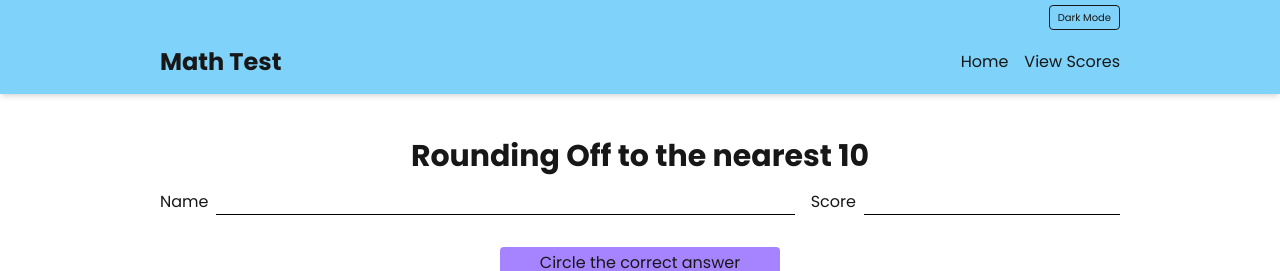
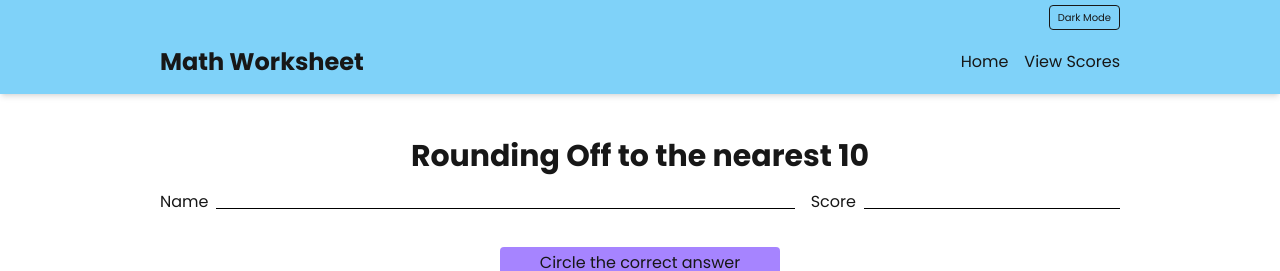
Before and after one commit to kahhong86/interview-bridgeasia, a Next.js app: page / in a window 1280 px wide. Shown: the top 271 px of the page. Built offline with nearby package versions, Linux system fonts and the light colour scheme; no server answers.

Commit message:
Fixed reset issue and dark mode issue

```diff
--- a/app/globals.css
+++ b/app/globals.css
@@ -36,6 +36,9 @@ body {
   background: transparent;
   color: #fff;
 }
+.dark-mode .score-list:nth-child(even) {
+  background-color: #333;
+}
 
 .score-list {
   display: flex;
--- a/app/scores/page.tsx
+++ b/app/scores/page.tsx
@@ -1,13 +1,14 @@
 import React from "react";
 import ScoreList from "../../src/components/scorelist";
 import type { Metadata } from "next";
+import { FC } from "react";
 
 export const metadata: Metadata = {
   title: "Math Test App",
   description: "Show all scores",
 };
 
-const ScoreListPage: React.FC = () => {
+const ScoreListPage: FC = () => {
   return (
     <ScoreList />
   );
--- a/src/components/header/index.tsx
+++ b/src/components/header/index.tsx
@@ -1,9 +1,10 @@
 import React from "react";
 import Link from "next/link";
+import { FC } from "react";
 
-const Header: React.FC = () => (
+const Header: FC = () => (
   <header className="flex justify-between items-center py-4">
-    <h1 className="text-2xl font-bold">Math Test</h1>
+    <Link href="/"><h1 className="text-2xl font-bold">Math Worksheet</h1></Link>
     <nav>
       <Link href="/" className="mr-4">Home</Link>
       <Link href="/scores">View Scores</Link>
--- a/src/components/homepage/index.tsx
+++ b/src/components/homepage/index.tsx
@@ -1,19 +1,21 @@
 "use client";
 
 import QuestionList from "../questions";
-import React, { useState } from "react";
+import React, { useState, ChangeEvent, FC } from "react";
 import app from "@/firebaseConfig";
 import { getFirestore, setDoc, doc } from "firebase/firestore";
 import Layout from "../layout";
 
-const Home: React.FC = () => {
+const Home: FC = () => {
   const [score, setScore] = useState<number | null>(null);
   const [name, setName] = useState("");
+  const [result, setResult] = useState<boolean>(false);
 
   const db = getFirestore(app);
 
   const handleScore = async(value: number | null) => {
     setScore(value);
+
 
     if (name.trim() && value){
       try{
@@ -22,7 +24,11 @@ const Home: React.FC = () => {
           score: value,
           timestamp: new Date().toISOString(),
         });
-        alert("Score saved successfully!");
+        if (value !== null) {
+          setResult(true);
+        } else {
+          setResult(false);
+        }
       } catch (error) {
         console.error("Error saving score:", error);
         alert("Failed to save score.");
@@ -30,22 +36,27 @@ const Home: React.FC = () => {
     }
   };
 
-  const handleNameChange = (e: React.ChangeEvent<HTMLInputElement>) => {
-    setName(e.target.value);
+  const handleNameChange = (newName: string) => {
+    setName(newName);
   };
+
+  const handleClose = () => {
+    setResult(false);
+  }
+
 
   return (
     <Layout>
       <h1 className="text-center mb-4 text-3xl font-bold">Rounding Off to the nearest 10</h1>
       <div className="grid grid-cols-3 gap-4 mb-8">
-        <div className="col-span-2 flex">
+        <div className="lg:col-span-2 col-span-3 flex">
           <span>Name</span>
-          <input type="text" name="name" onChange={handleNameChange} className="border-b border-black w-full ml-2"/>
+          <input type="text" name="name" value={name} onChange={e => handleNameChange(e.target.value)} className="border-b border-black w-full ml-2 relative lg:bottom-[6px]"/>
         </div>
-        <div className="flex">
+        <div className="lg:col-span-1 col-span-3 flex">
           <span>Score</span>
-          <div className="border-b border-black w-full ml-2">
-            {score == null ? "" : score}
+          <div className="border-b border-black w-full ml-2 relative lg:bottom-[6px] bottom-[8px]">
+            <span className="font-bold text-3xl text-emerald-600">{score == null ? "" : score}</span>
           </div>
         </div>
       </div>
@@ -53,9 +64,16 @@ const Home: React.FC = () => {
       <div className="block text-center">
         <p className="text-center mb-8 bg-violet-400 rounded py-1 px-10 inline-block">Circle the correct answer</p>
       </div>
-      <QuestionList onSubmitScore={handleScore} name={name}/>
+      <QuestionList onSubmitScore={handleScore} name={name} onNameChange={handleNameChange}/>
 
       <p className="mx-auto text-center mt-4">copyright: mathinenglish.com</p>
+
+      {result && (
+        <div className="w-[300px] fixed bottom-4 right-4 bg-green-400 text-black p-4 rounded">
+          <span className="rounded-full border-2 absolute top-[-10px] right-[-10px] w-[23px] h-[23px] text-center bg-white leading-none font-semibold" onClick={handleClose}>x</span>
+          Your result is <span className="font-bold">{score}</span> out of 12. And your score will be save in the list.
+        </div>
+      )}
     </Layout>
   );
 }
--- a/src/components/layout/index.tsx
+++ b/src/components/layout/index.tsx
@@ -1,11 +1,12 @@
 import React from "react";
 import Header from "@/src/components/header";
+import { FC } from "react";
 
 interface LayoutProps{
     children:any,
 }
 
-const Layout: React.FC<LayoutProps> = ({ children }) => {
+const Layout: FC<LayoutProps> = ({ children }) => {
     const [darkMode, setDarkMode] = React.useState(false);
 
     const toggleDarkMode = () => {
--- a/src/components/questions/index.tsx
+++ b/src/components/questions/index.tsx
@@ -1,14 +1,15 @@
 "use client";
 
-import React, { useState } from 'react';
+import React, { useState, FC } from 'react';
 import { Question } from './question';
 
 interface QuestionListProps {
   onSubmitScore: (score: number | null) => void;
   name: string;
+  onNameChange: (name: string) => void;
 }
 
-const QuestionList: React.FC<QuestionListProps> = ({ onSubmitScore, name }) => {
+const QuestionList: FC<QuestionListProps> = ({ onSubmitScore, name, onNameChange }) => {
     const [selected, setSelected] = useState<{[key: number]: number | null}>({});
     const [submitted, setSubmitted] = useState(false);
 
@@ -38,12 +39,14 @@ const QuestionList: React.FC<QuestionListProps> = ({ onSubmitScore, name }) => {
         setSelected({});
         setSubmitted(false);
         onSubmitScore(null);
+        onNameChange("");
     };
 
     const handleRestart = () => {
         setSelected({});
         setSubmitted(false);
         onSubmitScore(null);
+        onNameChange("");
     };
 
     return (
--- a/src/components/scorelist/index.tsx
+++ b/src/components/scorelist/index.tsx
@@ -1,9 +1,8 @@
 "use client";
 
-import React, { useEffect, useState } from "react";
-import { collection, getDocs } from "firebase/firestore";
+import React, { useEffect, useState , FC } from "react";
+import { collection, deleteDoc, getDocs, doc } from "firebase/firestore";
 import { db } from "../../../firebaseConfig";
-import Header from "../header";
 import Layout from "../layout";
 
 type Score = {
@@ -12,8 +11,22 @@ type Score = {
   value: number;
 };
 
-const ScoreList: React.FC = () => {
-  const [scores, setScores] = useState<Score[]>([]);
+const ScoreList: FC = () => {
+const [scores, setScores] = useState<Score[]>([]);
+
+const handleDelete = async (id: string) => {
+  await deleteDoc(doc(db, "scores", id));
+  setScores(scores.filter(score => score.id !== id));
+};
+
+const handleDeleteAll = async () => {
+  const querySnapshot = await getDocs(collection(db, "scores"));
+  const batchDeletes = querySnapshot.docs.map(docSnap =>
+    deleteDoc(doc(db, "scores", docSnap.id))
+  );
+  await Promise.all(batchDeletes);
+  setScores([]);
+};
 
   useEffect(() => {
     const fetchScores = async () => {
@@ -38,13 +51,27 @@ const ScoreList: React.FC = () => {
           <p className="font-bold text-lg">Name</p>
           <p className="font-bold text-lg">Score</p>
         </div>
-        <div>
+        <div className="relative">
             {scores.map(score => (
               <div key={score.id} className="score-list">
                 <p>{score.name}</p>
                 <p>{score.value}</p>
+                <button
+                  className="ml-4 text-red-500 cursor-pointer absolute right-[-60px]"
+                  onClick={() => handleDelete(score.id)}
+                >
+                  Delete
+                </button>
               </div>
             ))}
+        </div>
+        <div className="text-right mt-2">
+            <button
+              className="mt-4 px-4 py-2 bg-red-500 text-white rounded cursor-pointer"
+              onClick={handleDeleteAll}
+            >
+              Delete All Scores
+            </button>
         </div>
     </Layout>
   );
```
